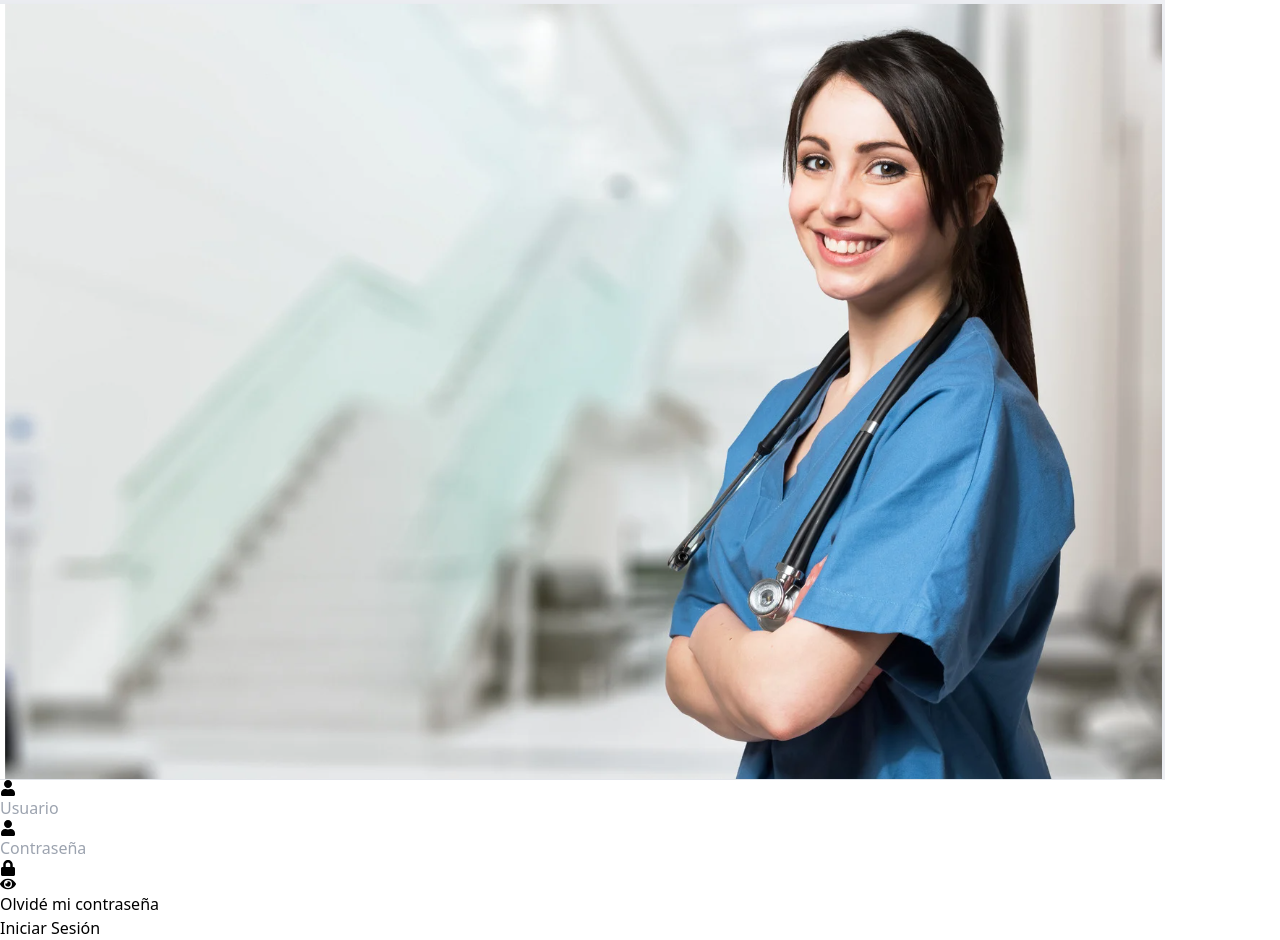
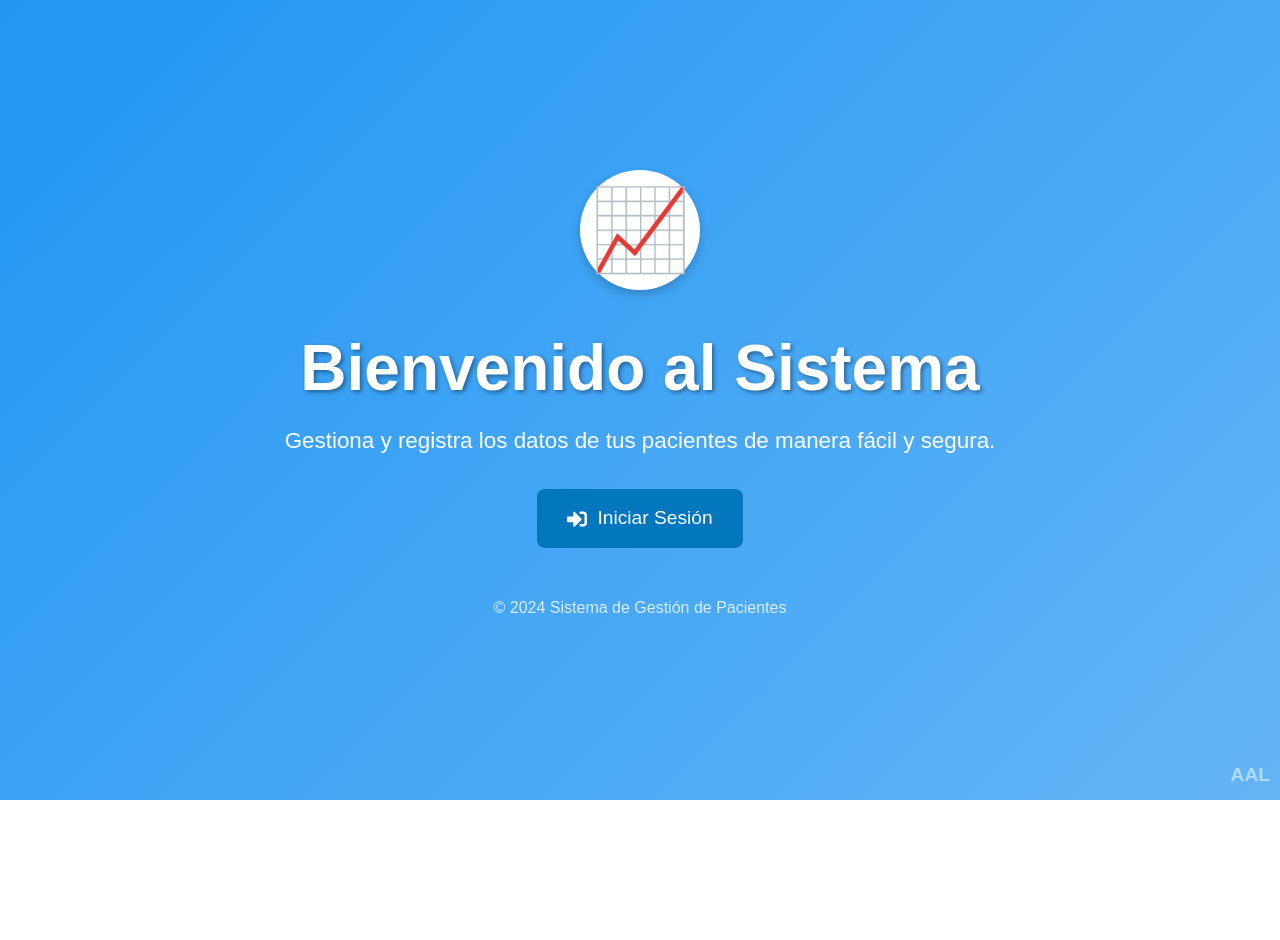
Before and after one commit to signos-vitales-app/software-signos-vitales, a React app in the folder frontend/: page / in a window 1280 px wide. After the commit the page ends 800 px from the top, so only its background shows below. Built offline with nearby package versions, Linux system fonts and the light colour scheme; the HTML template or start-up script is replaced by a standard one.

Commit message:
homepage

```diff
--- a/frontend/src/App.jsx
+++ b/frontend/src/App.jsx
@@ -1,5 +1,6 @@
 import { BrowserRouter as Router, Route, Routes } from 'react-router-dom';
 import { ToastContainer } from 'react-toastify';
+import HomePage from './pages/HomePage'; // Importa la nueva página de inicio
 import Login from './pages/Login';
 import Register from './pages/Register';
 import ResetPassword from './pages/ResetPassword';
@@ -22,7 +23,8 @@ function App() {
         <Router>
             <ToastContainer position="top-right" autoClose={3000} hideProgressBar={false} />
             <Routes>
-                <Route path="/" element={<Login />} />
+                {/* Ruta predeterminada de la página de inicio */}
+                <Route path="/" element={<HomePage />} /> {/* Esta es la página que se mostrará al cargar el front */}
                 <Route path="/login" element={<Login />} />
                 <Route path="/register" element={<Register />} /> {/* ruta de registro temporalmente para facilitar la creación del admin */}
                 <Route path="/reset-password" element={<ResetPassword />} />
@@ -30,7 +32,7 @@ function App() {
 
                 {/* Rutas protegidas */}
                 <Route path="/dashboard" element={<ProtectedRoute><Layout><Dashboard /></Layout></ProtectedRoute>} />
-                <Route path="/register-patient" element={<ProtectedRoute><Layout><PatientRegister/></Layout></ProtectedRoute>} />
+                <Route path="/register-patient" element={<ProtectedRoute><Layout><PatientRegister /></Layout></ProtectedRoute>} />
                 <Route path="/patient/:idPaciente/add-record" element={<ProtectedRoute><Layout><PatientDataForm /></Layout></ProtectedRoute>} />
                 <Route path="/patient/:idPaciente/records" element={<ProtectedRoute><Layout><PatientRecordHistory /></Layout></ProtectedRoute>} />
                 <Route path="/patient/:idPaciente/graphs" element={<ProtectedRoute><Layout><PatientGraphs /></Layout></ProtectedRoute>} />
--- /dev/null
+++ b/frontend/src/pages/HomePage.jsx
@@ -0,0 +1,151 @@
+import React from "react";
+import { FaSignInAlt } from "react-icons/fa"; // Icono de inicio de sesión
+
+const HomePage = () => {
+  return (
+    <div
+      style={{
+        display: "flex",
+        flexDirection: "column",
+        alignItems: "center",
+        justifyContent: "center",
+        height: "100vh",
+        background: "linear-gradient(135deg, #2196f3, #64b5f6)", // Fondo azul
+        color: "white",
+        textAlign: "center",
+        fontFamily: "'Poppins', Arial, sans-serif", // Tipografía llamativa
+        position: "relative", // Necesario para la marca de agua
+      }}
+    >
+      {/* Logo o Icono */}
+      <div
+        style={{
+          width: "120px",
+          height: "120px",
+          background: "white",
+          borderRadius: "50%",
+          display: "flex",
+          justifyContent: "center",
+          alignItems: "center",
+          marginBottom: "20px",
+          boxShadow: "0 4px 10px rgba(0, 0, 0, 0.2)",
+          animation: "bounce 1s infinite", // Animación de rebote en el icono
+        }}
+      >
+        <span
+          style={{
+            fontSize: "5rem", // Aumenté el tamaño del emoji
+            color: "#0288d1",
+          }}
+        >
+          📈
+        </span>
+      </div>
+
+      {/* Título */}
+      <h1
+        style={{
+          fontSize: "4rem", // Aumenté el tamaño del título
+          marginBottom: "0.5rem",
+          fontWeight: "bold",
+          textShadow: "2px 2px 4px rgba(0, 0, 0, 0.4)", // Sombra sutil en el título
+          animation: "fadeIn 2s ease-out, moveUp 2s ease-out", // Animación combinada: fadeIn y movimiento hacia arriba con duración más larga
+        }}
+      >
+        Bienvenido al Sistema
+      </h1>
+
+      <p
+        style={{
+          fontSize: "1.4rem",
+          marginBottom: "2rem",
+          fontWeight: "300",
+        }}
+      >
+        Gestiona y registra los datos de tus pacientes de manera fácil y segura.
+      </p>
+
+      {/* Botones */}
+      <div>
+        <a
+          href="/login"
+          style={{
+            textDecoration: "none",
+            padding: "15px 30px", // Botón más grande
+            margin: "0 10px",
+            borderRadius: "8px",
+            color: "white",
+            backgroundColor: "#0277bd", // Color más oscuro para el botón
+            fontSize: "1.2rem", // Texto del botón más grande
+            fontWeight: "500",
+            transition: "transform 0.3s, background 0.3s",
+            display: "inline-flex",
+            alignItems: "center", // Alinea el icono y el texto
+            gap: "10px", // Espacio entre el icono y el texto
+          }}
+          onMouseOver={(e) => {
+            e.target.style.backgroundColor = "#01579b"; // Color más oscuro en hover
+            e.target.style.transform = "translateY(-5px)"; // Movimiento en hover
+          }}
+          onMouseOut={(e) => {
+            e.target.style.backgroundColor = "#0277bd";
+            e.target.style.transform = "translateY(0)";
+          }}
+        >
+          <FaSignInAlt size={20} /> {/* Icono de inicio de sesión */}
+          Iniciar Sesión
+        </a>
+      </div>
+
+      {/* Mensaje de Pie */}
+      <footer
+        style={{
+          marginTop: "3rem", // Mayor margen superior
+          fontSize: "1rem",
+          opacity: 0.8,
+          textAlign: "center", // Alineación centrada
+        }}
+      >
+        © 2024 Sistema de Gestión de Pacientes
+      </footer>
+
+      {/* Marca de agua con las iniciales */}
+      <div
+        style={{
+          position: "absolute",
+          bottom: "10px",
+          right: "10px",
+          fontSize: "1.2rem",
+          color: "rgba(255, 255, 255, 0.5)",
+          fontWeight: "bold",
+        }}
+      >
+        AAL
+      </div>
+
+      {/* Estilos Globales para la animación */}
+      <style>
+        {`
+          @keyframes bounce {
+            0% { transform: translateY(0); }
+            50% { transform: translateY(-10px); }
+            100% { transform: translateY(0); }
+          }
+
+          @keyframes fadeIn {
+            0% { opacity: 0; }
+            100% { opacity: 1; }
+          }
+
+          @keyframes moveUp {
+            0% { transform: translateY(0); }
+            50% { transform: translateY(-10px); }
+            100% { transform: translateY(0); }
+          }
+        `}
+      </style>
+    </div>
+  );
+};
+
+export default HomePage;
```
